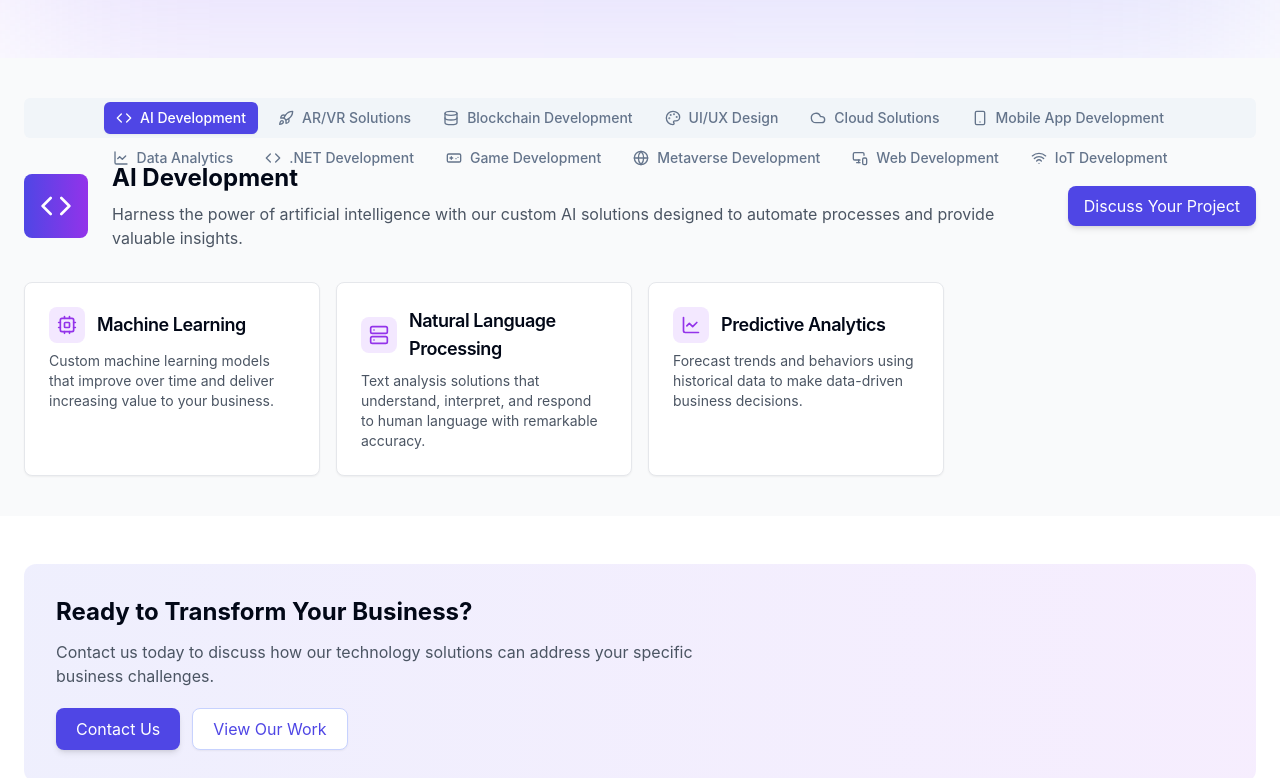
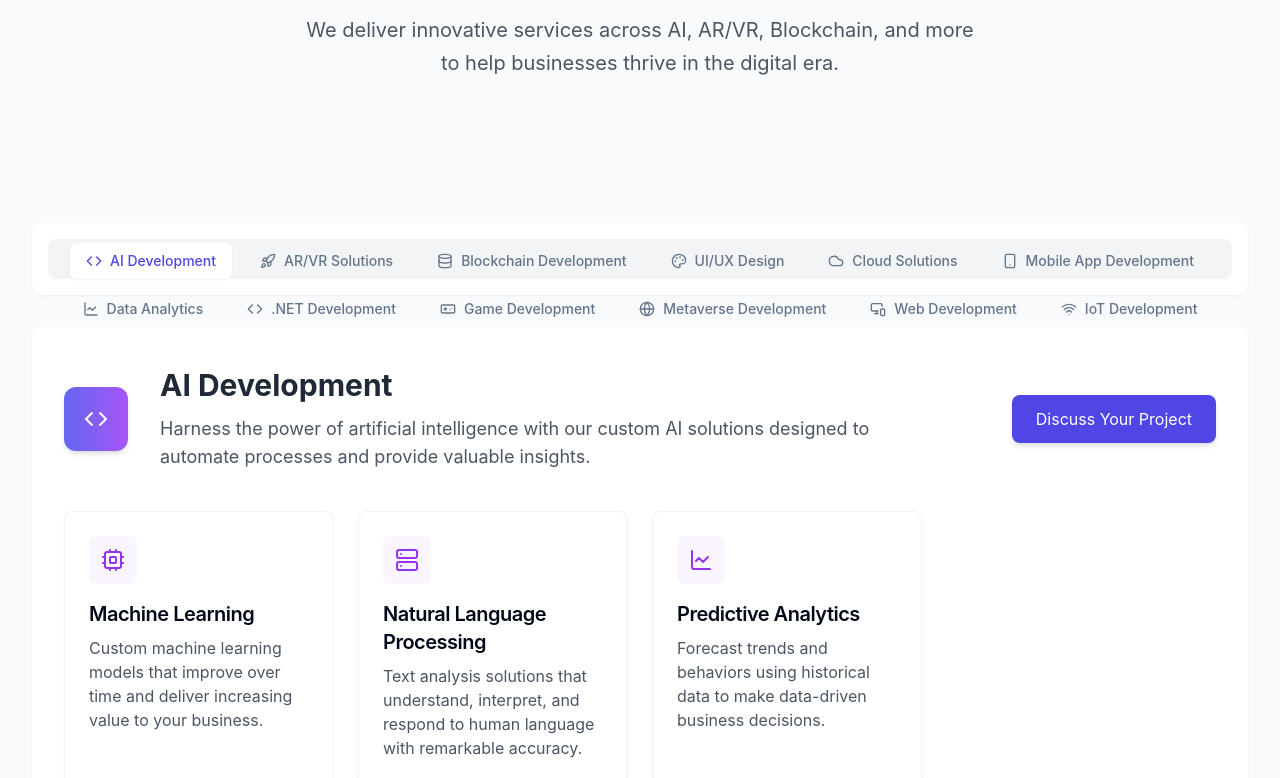
Before and after one commit to PayF123/futurispace-portfolio-36-original, a React (Vite) app: page /services in a window 1280 px wide. Shown: the part 302-1080 px from the top of the page. Built offline with nearby package versions, Linux system fonts and the light colour scheme.

Commit message:
Refactor: Redesign the website
Redesign the website to improve the user experience and reduce congestion.

```diff
--- a/src/components/services/ServiceCategorySection.tsx
+++ b/src/components/services/ServiceCategorySection.tsx
@@ -2,7 +2,7 @@
 import React from 'react';
 import { Link } from 'react-router-dom';
 import { LucideIcon } from 'lucide-react';
-import { Card, CardContent, CardDescription, CardFooter, CardHeader, CardTitle } from "@/components/ui/card";
+import { Card, CardContent, CardDescription, CardHeader, CardTitle } from "@/components/ui/card";
 
 interface ServiceItem {
   title: string;
@@ -24,41 +24,39 @@ interface ServiceCategorySectionProps {
 
 const ServiceCategorySection: React.FC<ServiceCategorySectionProps> = ({ category }) => {
   return (
-    <div className="space-y-8">
-      <div className="flex flex-col md:flex-row md:items-center gap-6 mb-8">
-        <div className="bg-gradient-to-r from-techblue-600 to-techpurple-600 p-4 rounded-lg w-fit">
+    <div className="space-y-10">
+      <div className="flex flex-col lg:flex-row lg:items-center gap-8">
+        <div className="bg-gradient-to-r from-techblue-500 to-techpurple-500 p-5 rounded-xl shadow-md w-16 h-16 flex items-center justify-center">
           <category.icon className="h-8 w-8 text-white" />
         </div>
-        <div className="flex-1">
-          <h2 className="text-2xl font-bold">{category.category}</h2>
-          <p className="text-gray-600 mt-2">
+        <div className="flex-1 space-y-3">
+          <h2 className="text-3xl font-bold text-gray-800">{category.category}</h2>
+          <p className="text-gray-600 text-lg max-w-3xl">
             {category.description}
           </p>
         </div>
         <Link
           to="/contact"
-          className="inline-flex items-center px-4 py-2 rounded-lg bg-techblue-600 text-white hover:bg-techblue-700 transition-all shadow-md hover:shadow-lg transform hover:-translate-y-1"
+          className="inline-flex items-center px-6 py-3 rounded-lg bg-techblue-600 text-white hover:bg-techblue-700 transition-all shadow-md hover:shadow-lg transform hover:-translate-y-1"
         >
           Discuss Your Project
         </Link>
       </div>
 
-      <div className="grid grid-cols-1 md:grid-cols-2 lg:grid-cols-4 gap-4">
+      <div className="grid grid-cols-1 md:grid-cols-2 lg:grid-cols-4 gap-6 mt-8">
         {category.services.map((service, sIndex) => (
           <Card
             key={sIndex}
-            className="glass border border-gray-200 transition-all hover:shadow-lg hover:border-techpurple-300/50 subtle-shift"
+            className="border border-gray-100 transition-all hover:shadow-lg hover:border-techpurple-200 subtle-shift bg-white overflow-hidden"
           >
-            <CardHeader className="pb-2">
-              <div className="flex items-center gap-3">
-                <div className="bg-techpurple-100 p-2 rounded-lg">
-                  <service.icon className="h-5 w-5 text-techpurple-600" />
-                </div>
-                <CardTitle className="text-lg">{service.title}</CardTitle>
+            <CardHeader className="pb-2 space-y-4">
+              <div className="bg-techpurple-50 p-3 rounded-lg w-fit">
+                <service.icon className="h-6 w-6 text-techpurple-600" />
               </div>
+              <CardTitle className="text-xl">{service.title}</CardTitle>
             </CardHeader>
             <CardContent>
-              <CardDescription className="text-sm text-gray-600">{service.description}</CardDescription>
+              <CardDescription className="text-gray-600 text-base">{service.description}</CardDescription>
             </CardContent>
           </Card>
         ))}
--- a/src/components/services/ServicesCTA.tsx
+++ b/src/components/services/ServicesCTA.tsx
@@ -4,26 +4,26 @@ import { Link } from 'react-router-dom';
 
 const ServicesCTA: React.FC = () => {
   return (
-    <section className="py-12 bg-white">
-      <div className="container mx-auto px-4 md:px-6">
-        <div className="glass rounded-xl p-6 md:p-8 overflow-hidden relative">
-          <div className="absolute inset-0 bg-gradient-to-r from-techblue-500/10 to-techpurple-500/10" />
+    <section className="py-20 bg-white">
+      <div className="container mx-auto px-4 md:px-8">
+        <div className="glass rounded-2xl p-12 overflow-hidden relative bg-gradient-to-r from-techblue-50 to-techpurple-50 shadow-sm border border-gray-100">
+          <div className="absolute inset-0 bg-gradient-to-r from-techblue-500/5 via-techpurple-500/5 to-techblue-500/5" />
 
-          <div className="relative z-10 max-w-2xl">
-            <h2 className="text-2xl font-bold mb-3">Ready to Transform Your Business?</h2>
-            <p className="text-gray-600 mb-5">
+          <div className="relative z-10 max-w-2xl mx-auto text-center">
+            <h2 className="text-3xl font-bold mb-4 text-gray-800">Ready to Transform Your Business?</h2>
+            <p className="text-gray-600 text-lg mb-8">
               Contact us today to discuss how our technology solutions can address your specific business challenges.
             </p>
-            <div className="flex flex-col sm:flex-row gap-3">
+            <div className="flex flex-col sm:flex-row gap-4 justify-center">
               <Link
                 to="/contact"
-                className="inline-flex items-center justify-center px-5 py-2 rounded-lg bg-techblue-600 text-white hover:bg-techblue-700 transition-all shadow-md hover:shadow-lg transform hover:-translate-y-1"
+                className="inline-flex items-center justify-center px-6 py-3 rounded-lg bg-techblue-600 text-white hover:bg-techblue-700 transition-all shadow-md hover:shadow-lg transform hover:-translate-y-1"
               >
                 Contact Us
               </Link>
               <Link
                 to="/work"
-                className="inline-flex items-center justify-center px-5 py-2 rounded-lg bg-white text-techblue-600 border border-techblue-200 hover:border-techblue-400 transition-all shadow-sm hover:shadow-md transform hover:-translate-y-1"
+                className="inline-flex items-center justify-center px-6 py-3 rounded-lg bg-white text-techblue-600 border border-techblue-200 hover:border-techblue-400 transition-all shadow-sm hover:shadow-md transform hover:-translate-y-1"
               >
                 View Our Work
               </Link>
--- a/src/components/services/ServicesHero.tsx
+++ b/src/components/services/ServicesHero.tsx
@@ -4,16 +4,16 @@ import AnimatedGradient from '@/components/ui/AnimatedGradient';
 
 const ServicesHero: React.FC = () => {
   return (
-    <AnimatedGradient className="pt-24 pb-14">
-      <div className="container mx-auto px-4 md:px-6">
+    <AnimatedGradient className="pt-28 pb-20">
+      <div className="container mx-auto px-4 md:px-8">
         <div className="max-w-3xl mx-auto text-center">
-          <span className="inline-block px-4 py-1 mb-4 text-sm font-medium rounded-full bg-techpurple-100 text-techpurple-800">
+          <span className="inline-block px-5 py-2 mb-6 text-sm font-medium rounded-full bg-techpurple-100 text-techpurple-800 shadow-sm">
             Our Services
           </span>
-          <h1 className="text-3xl md:text-4xl lg:text-5xl font-bold mb-3">
+          <h1 className="text-4xl md:text-5xl lg:text-6xl font-bold mb-6 leading-tight">
             Cutting-Edge Technology Solutions
           </h1>
-          <p className="text-gray-600 text-lg">
+          <p className="text-gray-600 text-xl leading-relaxed max-w-2xl mx-auto">
             We deliver innovative services across AI, AR/VR, Blockchain, and more to help businesses thrive in the digital era.
           </p>
         </div>
--- a/src/data/serviceCategories.ts
+++ b/src/data/serviceCategories.ts
@@ -1,3 +1,4 @@
 
-export { serviceCategories } from './services';
+import { serviceCategories } from './services';
+export { serviceCategories };
 export type { ServiceCategory, ServiceItem } from './services';
--- a/src/pages/Services.tsx
+++ b/src/pages/Services.tsx
@@ -12,31 +12,34 @@ const Services: React.FC = () => {
   const [activeTab, setActiveTab] = useState(serviceCategories[0].category.toLowerCase().replace(/\s+/g, '-'));
 
   return (
-    <div className="min-h-screen flex flex-col">
+    <div className="min-h-screen flex flex-col bg-gray-50">
       <Navbar />
 
       <ServicesHero />
 
-      <div className="py-10 bg-gray-50">
-        <div className="container mx-auto px-4 md:px-6">
+      <div className="py-16">
+        <div className="container mx-auto px-4 md:px-8">
           <Tabs
             defaultValue={activeTab}
             onValueChange={setActiveTab}
             className="w-full"
           >
-            <TabsList className="mb-6 w-full flex flex-wrap justify-center gap-2">
+            <div className="bg-white rounded-xl p-4 shadow-sm mb-8">
+              <TabsList className="w-full flex flex-wrap justify-center gap-3 p-1 bg-gray-100 rounded-lg">
                 {serviceCategories.map((category) => (
                   <TabsTrigger
                     key={category.category}
                     value={category.category.toLowerCase().replace(/\s+/g, '-')}
-                  className="flex items-center gap-2 data-[state=active]:bg-techblue-600 data-[state=active]:text-white rounded-md"
+                    className="flex items-center gap-2 px-4 py-2 rounded-md data-[state=active]:bg-white data-[state=active]:text-techblue-600 data-[state=active]:shadow-sm transition-all"
                   >
                     <category.icon className="h-4 w-4" />
                     <span>{category.category}</span>
                   </TabsTrigger>
                 ))}
               </TabsList>
+            </div>
 
+            <div className="bg-white rounded-xl shadow-sm p-8">
               {serviceCategories.map((category, index) => (
                 <TabsContent
                   key={category.category}
@@ -49,6 +52,7 @@ const Services: React.FC = () => {
                   />
                 </TabsContent>
               ))}
+            </div>
           </Tabs>
         </div>
       </div>
```
Lines whose indentation alone changed are shown as unchanged.
